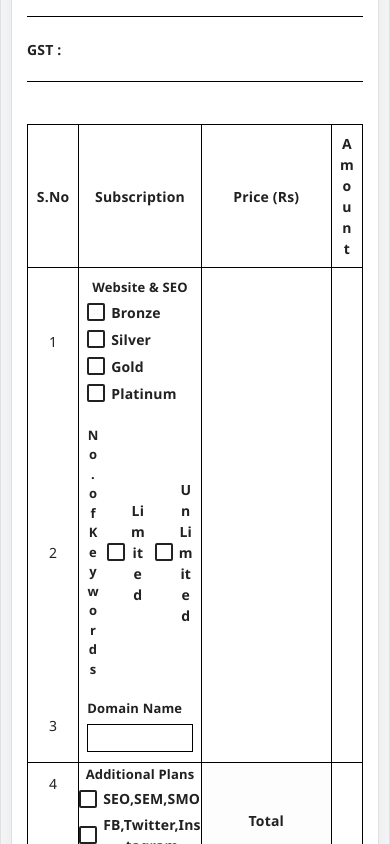
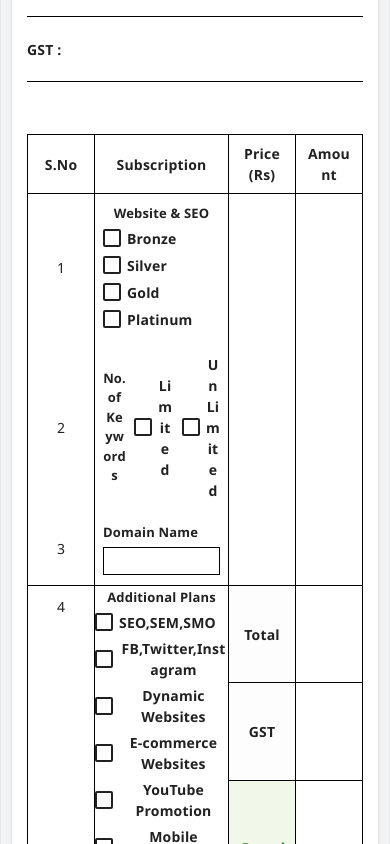
Before and after one commit to thenmozhi-A1/form_frontend, a React (Vite) app: page / in a window 390 px wide. Shown: the part 880-1724 px from the top of the page. Built offline with nearby package versions, Linux system fonts and the light colour scheme.

Commit message:
Force disable horizontal scroll on mobile

```diff
--- a/src/App.css
+++ b/src/App.css
@@ -1119,8 +1119,13 @@ td[rowspan] {
 }
 /* Additional Mobile Responsiveness */
 @media (max-width: 768px) {
-  .page-container { padding: 10px; }
-  .form-wrapper { width: 100%; padding: 15px; }
+  html, body {
+    overflow-x: hidden !important;
+    position: relative;
+    width: 100%;
+  }
+  .page-container { padding: 10px; overflow-x: hidden; }
+  .form-wrapper { width: 100%; padding: 15px; overflow-x: hidden; }
   .main-header { flex-direction: column; align-items: center; text-align: center; border-bottom: 2px solid var(--text-dark); padding-bottom: 15px; }
   .header-left { display: flex; flex-direction: column; align-items: center; margin-bottom: 15px; }
   .header-center { width: 100%; margin-bottom: 15px; }
@@ -1131,8 +1136,8 @@ td[rowspan] {
   .customer-grid { flex-direction: column; gap: 10px; }
   .customer-row { flex-direction: column; align-items: flex-start; gap: 5px; width: 100%; }
   .customer-row .line-input { width: 100%; margin-left: 0 !important; }
-  .subscription-section { width: 100%; margin-top: 20px; }
-  .form-table { width: 100%; word-break: break-word; }
+  .subscription-section { width: 100%; margin-top: 20px; overflow-x: hidden !important; }
+  .form-table { width: 100%; word-break: break-word; table-layout: fixed; }
   .form-table th { width: auto !important; }
   .bold-label { white-space: normal; }
   .amount-words-row .inline-row { flex-direction: column; align-items: flex-start; gap: 5px; }
```
